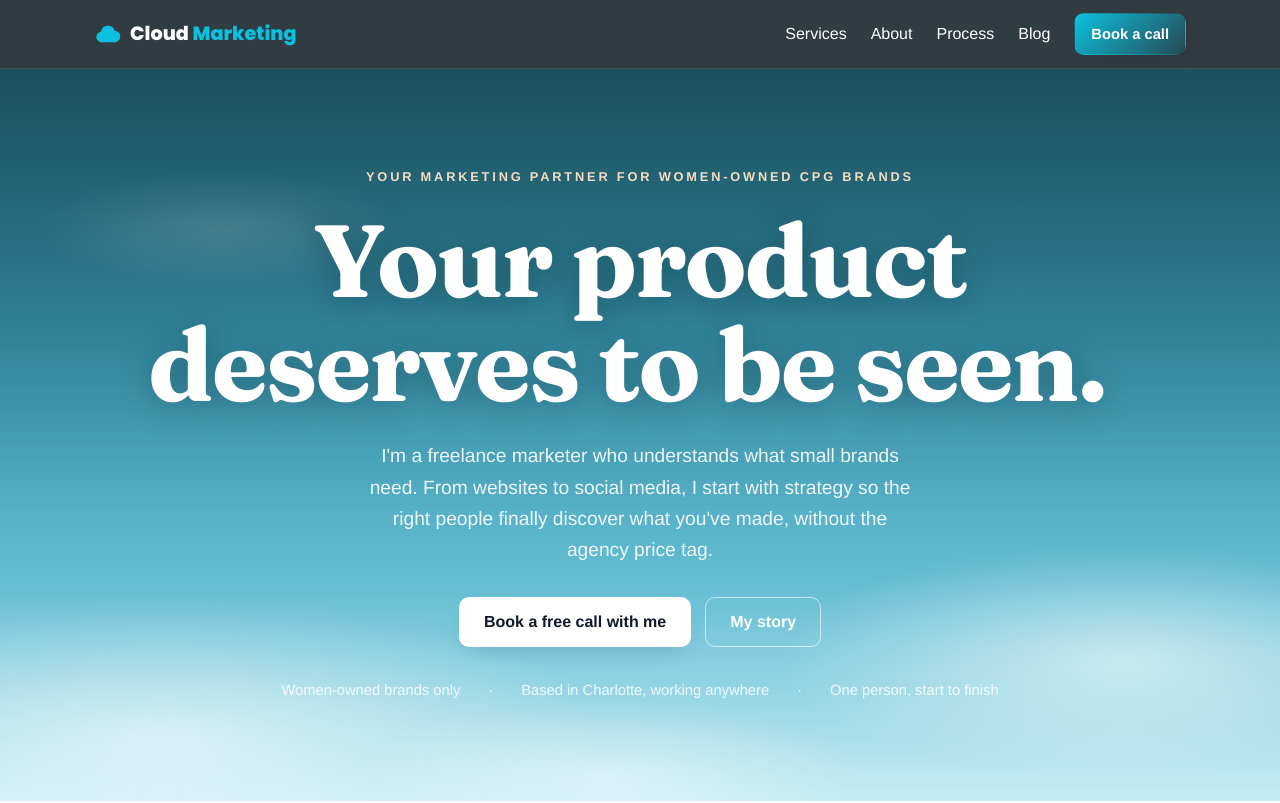
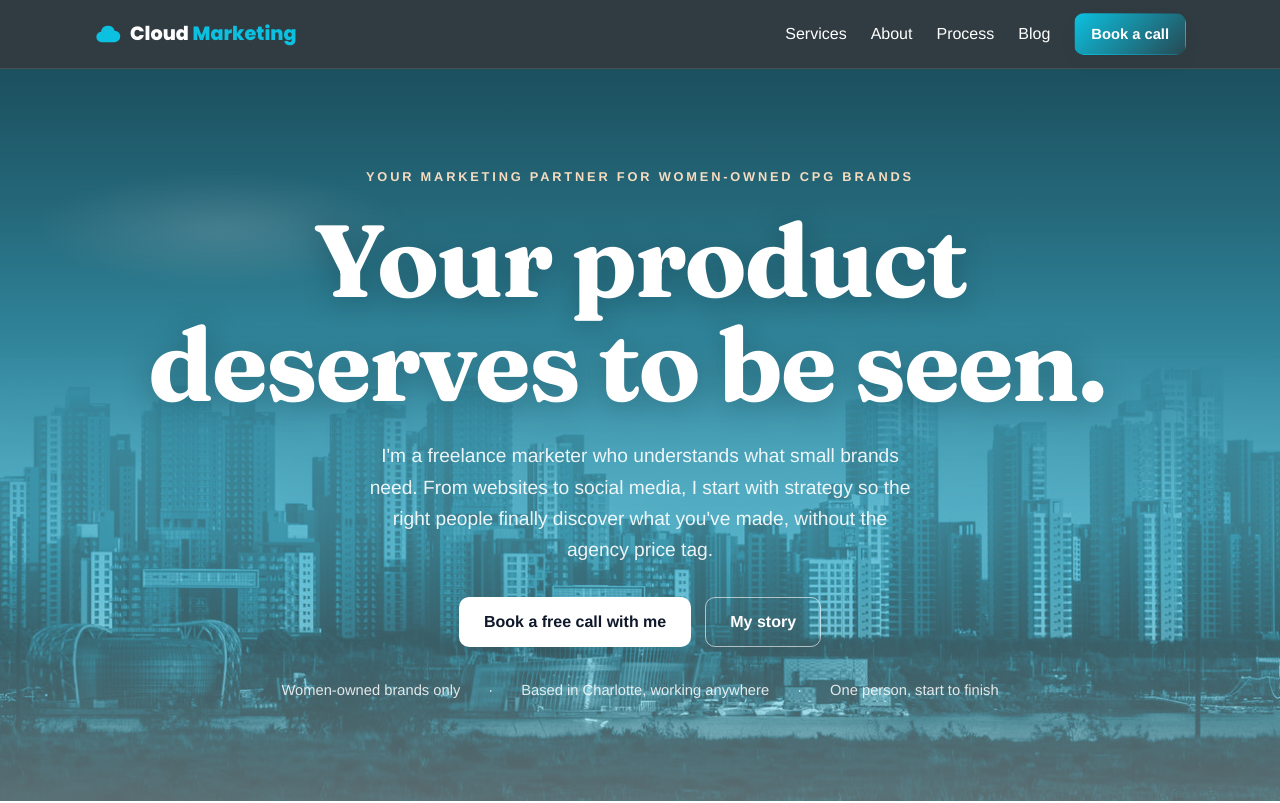
Before and after one commit to leslieap2026/Cloud-Marketing-Website, a Next.js app: page / in a window 1280 px wide. Shown: the top 803 px of the page. Built offline with nearby package versions, Linux system fonts and the light colour scheme.

Commit message:
Fade a teal-tinted city skyline into the hero
Co-Authored-By: Claude Opus 5.5 (1M context) <noreply@anthropic.com>
Claude-Session: https://claude.ai/code/session_01BS6Hv8jWvS9UUisMcfmDfK

```diff
--- a/app/globals.css
+++ b/app/globals.css
@@ -119,6 +119,21 @@ html {
 .hero-sky {
   background: linear-gradient(180deg, #236678 0%, #3592aa 36%, #63bdd3 70%, #c6edf5 100%);
 }
+.hero-photo {
+  opacity: 0;
+  transform: translateY(24px);
+  /* Takes on the sky's teal-blue and fades out toward the top */
+  mix-blend-mode: luminosity;
+  -webkit-mask-image: linear-gradient(to top, #000 35%, transparent 100%);
+  mask-image: linear-gradient(to top, #000 35%, transparent 100%);
+  animation: heroPhotoIn 2.2s cubic-bezier(0.21, 0.6, 0.35, 1) 0.3s forwards;
+}
+@keyframes heroPhotoIn {
+  to {
+    opacity: 0.55;
+    transform: none;
+  }
+}
 .hero-clouds .cloud {
   position: absolute;
   border-radius: 9999px;
@@ -222,6 +237,7 @@ html {
   .orb-float-2,
   .bar,
   .hero-aurora,
+  .hero-photo,
   .hero-clouds .cloud,
   .typed-caret {
     animation: none !important;
@@ -230,3 +246,9 @@ html {
     transform: none !important;
   }
 }
+
+@media (prefers-reduced-motion: reduce) {
+  .hero-photo {
+    opacity: 0.55 !important;
+  }
+}
--- a/components/Hero.tsx
+++ b/components/Hero.tsx
@@ -3,15 +3,16 @@ import TypedText from "./TypedText";
 export default function Hero() {
   return (
     <section className="hero-sky relative flex min-h-[calc(100svh-68px)] items-center overflow-hidden py-24 text-white">
-      {/* Want a photo instead? Put it at public/hero.jpg and add
-          <img src="/hero.jpg" alt="" className="absolute inset-0 z-0 h-full w-full object-cover" />
-          here; the scrim below keeps the text readable. */}
+      {/* City skyline that fades in, tinted with the same teal-blue as the sky */}
+      <img
+        src="/hero-skyline.jpg"
+        alt=""
+        aria-hidden="true"
+        className="hero-photo absolute inset-x-0 bottom-0 z-0 h-[62%] w-full object-cover object-bottom"
+      />
 
-      {/* Soft drifting clouds */}
+      {/* Soft drifting cloud */}
       <div className="hero-clouds absolute inset-0 z-0" aria-hidden="true">
-        <span className="cloud cloud-1" />
-        <span className="cloud cloud-2" />
-        <span className="cloud cloud-3" />
         <span className="cloud cloud-4" />
       </div>
 
```
Also changed, not shown: public/hero-skyline.jpg (added), 2 other files (tests, documents, lock files or other folders).
